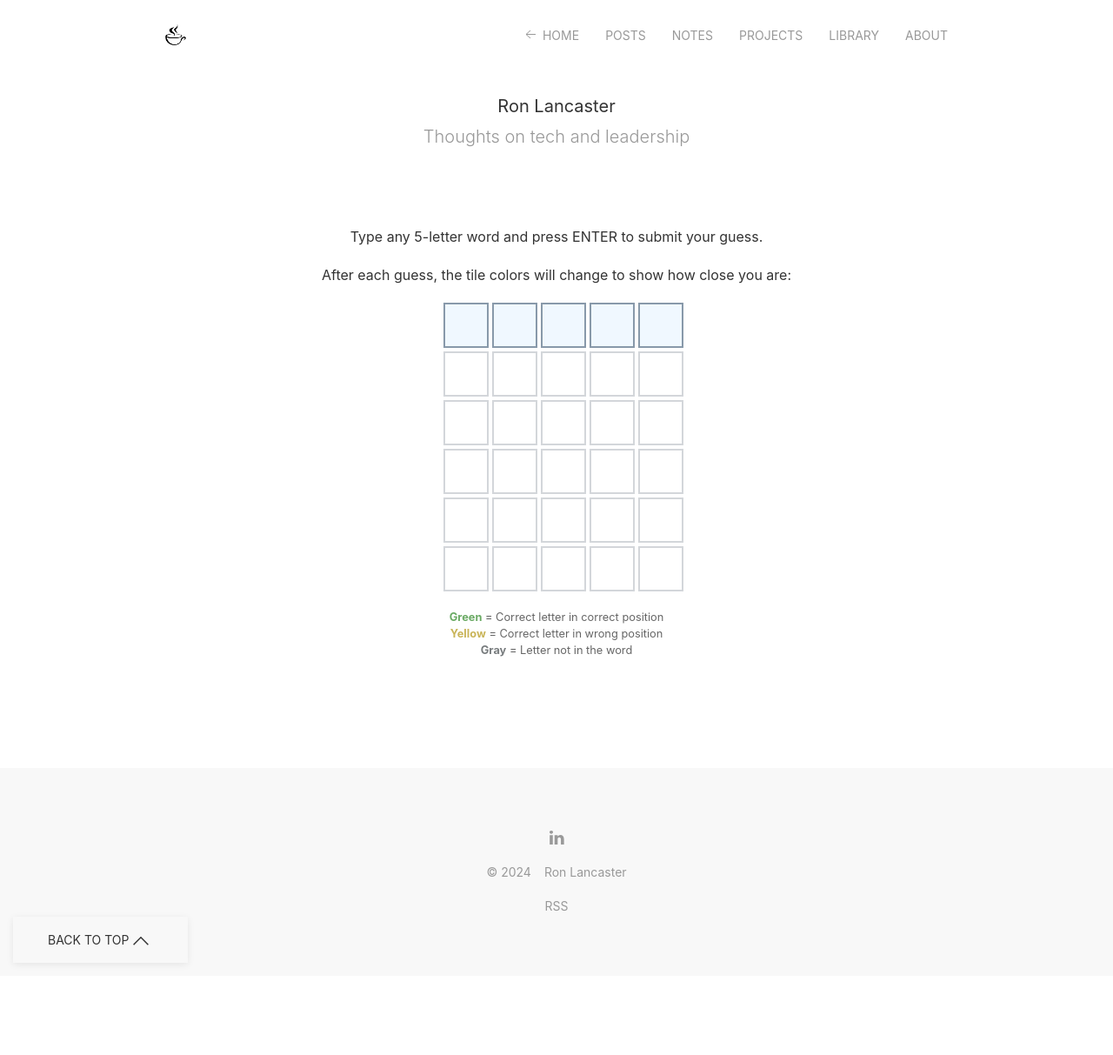
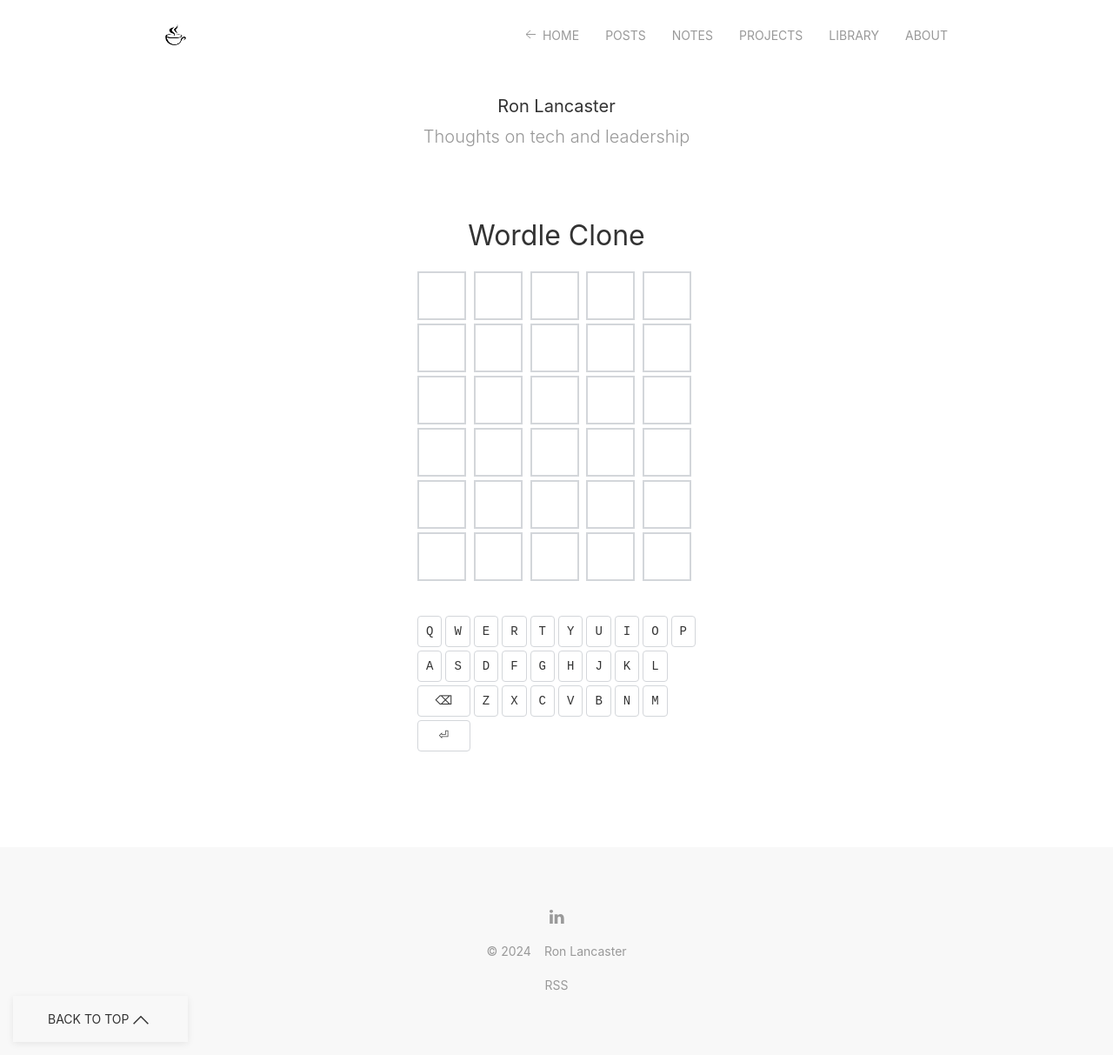
Before and after one commit to nyvyn/nyvyn.github.io, a Jekyll site: the page built from _projects/wordle.markdown, in a window 1280 px wide. Shown: the whole page at 87% size. Built offline with Jekyll 4.4.1, drawn with Linux system fonts in a browser that asks for light colours; nearby versions of some CDN libraries; before the commit the page ends 1122 px from its top, so only the background shows below that; some of the changed lines change nothing that is shown.

Commit message:
refactor: simplify and enhance Wordle clone UI and game logic in markdown file

```diff
--- a/_projects/wordle.markdown
+++ b/_projects/wordle.markdown
@@ -1,198 +1,130 @@
 ---
 layout: project
-title: Wordle Clone
-description: Guess the 5‑letter word in 6 tries
+title: Wordle Clone
+description: Guess the 5‑letter word in 6 tries
 date: 2025-04-20
 ---
 
-<div style="text-align:center;margin:20px 0;">
-  <p>Type any 5-letter word and press ENTER to submit your guess.</p>
-  <p>After each guess, the tile colors will change to show how close you are:</p>
-</div>
-
-<div style="display:flex;justify-content:center;margin:20px 0;">
+<div id="game">
+  <h2>Wordle Clone</h2>
   <div id="board"></div>
-</div>
-
-<div style="text-align:center;margin:10px 0;">
-  <span id="message"></span>
-</div>
-
-<div style="text-align:center;margin:15px 0;font-size:0.8rem;color:#666;">
-  <div><span style="color:#6aaa64;font-weight:bold;">Green</span> = Correct letter in correct position</div>
-  <div><span style="color:#c9b458;font-weight:bold;">Yellow</span> = Correct letter in wrong position</div>
-  <div><span style="color:#787c7e;font-weight:bold;">Gray</span> = Letter not in the word</div>
+  <div id="message"></div>
+  <div id="keys"></div>
 </div>
 
 <style>
-  #board {display:grid;grid-template-rows:repeat(6,1fr);gap:4px;width:260px}
-  .row   {display:grid;grid-template-columns:repeat(5,1fr);gap:4px}
-  .tile  {width:48px;height:48px;border:2px solid #d3d6da;
-          display:flex;align-items:center;justify-content:center;
-          font:20px/1 monospace;text-transform:uppercase;
-          background-color:#fff;color:#000}
-  .active-row .tile {border:2px solid #8899aa; background-color:#f0f8ff;}
-  .correct   {background:#6aaa64;color:#fff;border:none}
-  .present   {background:#c9b458;color:#fff;border:none}
-  .absent    {background:#787c7e;color:#fff;border:none}
+  *,*::before,*::after{box-sizing:border-box}
+  body{font-family:-apple-system,BlinkMacSystemFont,Segoe UI,Roboto,Oxygen,Ubuntu,Helvetica,Arial,sans-serif}
+  #game{max-width:320px;margin:0 auto;text-align:center}
+  h2{margin:10px 0 20px}
+
+  /* board */
+  #board{display:grid;grid-template-rows:repeat(6,1fr);gap:4px;margin-bottom:12px}
+  .row{display:grid;grid-template-columns:repeat(5,1fr);gap:4px}
+  .tile{width:56px;height:56px;border:2px solid #d3d6da;font:24px/1 monospace;
+        display:flex;align-items:center;justify-content:center;text-transform:uppercase}
+  .correct{background:#6aaa64;color:#fff;border:none}
+  .present{background:#c9b458;color:#fff;border:none}
+  .absent {background:#787c7e;color:#fff;border:none}
+  .flip{animation:flip .4s ease forwards}
+
+  @keyframes flip{
+    0%{transform:rotateX(0)}
+    50%{transform:rotateX(90deg)}
+    100%{transform:rotateX(0)}
+  }
+
+  /* keyboard */
+  #keys{display:grid;grid-template-columns:repeat(10,1fr);gap:4px}
+  .key{padding:10px 0;border:1px solid #d3d6da;border-radius:4px;cursor:pointer;
+       font:14px/1 monospace;text-transform:uppercase;user-select:none}
+  .key.wide{grid-column:span 2}
+  .key.correct,.key.present,.key.absent{color:#fff;border:none}
+  .key.correct{background:#6aaa64}
+  .key.present{background:#c9b458}
+  .key.absent {background:#787c7e}
+
+  /* message */
+  #message{height:22px;font-size:.9rem;color:#333;margin-bottom:6px}
 </style>
 
 <script>
-  // --- config ----------------------------------------------------
-  const WORDS = ["apple","grape","melon","berry","peach","mango","lemon","plums",
-                "about","above","actor","acute","admit","adopt","adore","adult",
-                "after","again","agent","agree","ahead","alarm","album","alert",
-                "align","allow","alone","along","alter","among","anger","angle",
-                "angry","ankle","apart","aptly","arise","armor","array","arrow",
-                "asset","avoid","award","aware","awful","bagel","baker","banks",
-                "basic","basis","beach","began","begin","begun","being","below",
-                "birch","birth","black","blade","blame","blank","blast","blaze",
-                "bleak","bless","blind","blink","block","blood","bloom","blues",
-                "bluff","blunt","blush","board","boast","bones","boost","booth",
-                "boots","bored","bound","brace","brain","brake","brand","brave",
-                "bread","break","breed","bribe","brick","bride","brief","bring",
-                "brink","brisk","broad","broke","brook","broom","brown","brush",
-                "build","built","bulge","bunch","burst","cabin","cable","camel",
-                "canal","candy","canon","cards","cargo","carry","carve","cases",
-                "catch","cause","cedar","chain","chair","chalk","charm","chart",
-                "chase","cheap","check","chest","chief","child","chill","choir",
-                "chord","chuck","cider","cigar","civil","claim","clamp","clasp",
-                "class","clean","clear","clerk","click","cliff","climb","clock",
-                "close","cloth","cloud","clove","clown","coast","count","craft",
-                "crane","crash","crawl","crazy","cream","creed","creek","crest",
-                "cried","cross","crowd","crown","crude","cruel","crush","crust",
-                "dance","dared","dated","dawn","deals","dealt","death","debit",
-                "debug","debut","decal","decay","decor","decoy","delay","denim",
-                "dense","depth","derby","deter","detox","diary","digit","diner",
-                "dirty","disco","ditch","diver","dizzy","dodge","dogma","doing",
-                "donor","dopey","doubt","dough","drank","drawl","drawn","dread",
-                "dream","dress","drift","drill","drink","drive","drone","droop",
-                "drove","drown","drum","drunk","dryer","dryly","dummy","dumpy",
-                "dusty","dutch","dwarf","dwell","eager","eagle","early","earth",
-                "eight","elbow","elder","elect","ember","empty","enact","ended",
-                "endow","enemy","enjoy","enter","entry","equal","erase","erect",
-                "error","essay","ether","ethic","event","every","evoke","exact",
-                "exalt","excel","exert","exile","exist","expel","extra","fable",
-                "faced","faces","facts","faded","fails","faint","fairy","faith",
-                "false","fancy","fares","farms","fatal","fatty","fault","favor",
-                "feast","feebl","feeds","feels","fence","feral","ferry","fetch",
-                "fever","fiber","field","fiery","fifth","fifty","fight","final",
-                "first","fizzy","flake","flame","flank","flash","flask","fleet",
-                "flesh","flick","flint","float","flock","flood","floor","flora",
-                "floss","flour","flown","fluid","fluke","flush","flute","foamy",
-                "focus","foggy","folio","force","forge","forms","forth","forty",
-                "forum","found","frame","frank","fraud","freak","fresh","front",
-                "frost","frown","froze","fruit","fudge","funny","furry","fuzzy",
-                "giant","given","giver","glade","gleam","glide","gloat","gloom",
-                "glory","glove","glued","going","goods","goose","gorge","grace",
-                "grade","graft","grain","grand","grant","grape","graph","grasp",
-                "grass","grave","great","greed","green","greet","grief","grill",
-                "grime","grind","groan","groom","gross","group","grove","growl",
-                "grown","guard","guess","guest","guide","guild","guilt","habit",
-                "hairs","hairy","halls","hands","handy","hangs","happy","hardy",
-                "harsh","haste","hasty","hatch","hated","haunt","haven","havoc",
-                "heads","heard","heart","heavy","hedge","hefty","hello","helps",
-                "hence","herbs","heron","hinge","hints","hired","hoist","holds",
-                "holes","holly","homer","homes","honey","honor","hooks","hoped",
-                "hopes","horns","horse","hotel","hours","house","hover","human",
-                "humid","humor","hurry","hurts","husks","husky","hydro","ideal",
-                "ideas","idiot","igloo","image","inbox","incur","index","inept",
-                "inert","infer","inlet","inner","input","inset","intel","inter",
-                "issue","ivory","jaunt","jeans","jelly","jewel","joins","joint",
-                "joker","jolly","joust","judge","juice","juicy","jumbo","jumpy",
-                "junky","karat","keeps","kicks","kills","kinds","kings","kitty",
-                "knack","knave","knead","kneel","knelt","knife","knock","knots",
-                "known","label","lacks","lakes","lamps","lands","lanes","lapel",
-                "lapse","large","laser","lasso","lasts","later","laugh","layer",
-                "leads","leaks","learn","lease","leash","least","leave","ledge",
-                "leech","legal","lemon","level","lever","light","liked","likes",
-                "limbo","limbs","limit","lined","linen","liner","lines","lion",
-                "lipid","liver","livid","llama","loads","loamy","loans","lobby",
-                "local","locks","lodge","lofty","logic","loops","loose","lords",
-                "lorry","loser","loses","lotte"];
-  const TARGET = WORDS[Math.floor(Math.random()*WORDS.length)];
-  const ROWS = 6, COLS = 5;
-  // ---------------------------------------------------------------
+const WORDS=["apple","grape","melon","berry","peach","mango","lemon","plums"]; // trim for brevity
+const TARGET=WORDS[Math.floor(Math.random()*WORDS.length)];
+const ROWS=6,COLS=5;
 
-  const board = document.getElementById('board');
-  const msg   = document.getElementById('message');
-  let currentRow = 0, currentCol = 0, grid = [];
-  let rowElements = [];
+const board=document.getElementById('board');
+const msg  =document.getElementById('message');
+const keys =document.getElementById('keys');
+const KEY_ROWS=["qwertyuiop","asdfghjkl","⌫zxcvbnm⏎"];
 
-  // build board
-  for (let r = 0; r < ROWS; r++) {
-    const row = document.createElement('div');
-    row.className = 'row';
-    rowElements.push(row);
-    grid[r] = [];
-    for (let c = 0; c < COLS; c++) {
-      const tile = document.createElement('div');
-      tile.className = 'tile';
-      row.appendChild(tile);
-      grid[r][c] = tile;
-    }
-    board.appendChild(row);
+let curRow=0,curCol=0,grid=[],rows=[];
+
+/* build board */
+for(let r=0;r<ROWS;r++){
+  const row=document.createElement('div');row.className='row';rows.push(row);grid[r]=[];
+  for(let c=0;c<COLS;c++){
+    const t=document.createElement('div');t.className='tile';row.appendChild(t);grid[r][c]=t;
   }
+  board.appendChild(row);
+}
 
-  // Set the first row as active
-  rowElements[0].classList.add('active-row');
+/* build keyboard */
+KEY_ROWS.forEach(r=>{
+  [...r].forEach(ch=>{
+    const btn=document.createElement('div');
+    btn.className='key'+(ch==='⌫'||ch==='⏎'?' wide':'');
+    btn.textContent=ch;
+    btn.onclick=()=>handleKey(ch);
+    keys.appendChild(btn);
+  });
+});
 
-  function showMessage(text) {
-    msg.textContent = text;
-    setTimeout(() => msg.textContent = '', 1500);
+document.addEventListener('keydown',e=>handleKey(e.key));
+
+function handleKey(k){
+  if(curRow>=ROWS)return;
+  const key=k.toLowerCase();
+
+  if(key==='backspace'||key==='⌫'){
+    if(curCol>0){curCol--;grid[curRow][curCol].textContent='';}
+    return;
   }
+  if(key==='enter'||key==='⏎'){
+    if(curCol!==COLS){show('5 letters');return;}
+    const guess=rows[curRow].innerText.toLowerCase();
+    if(!WORDS.includes(guess)){show('not in list');return;}
+    evaluate(guess);curRow++;curCol=0;
+    if(guess===TARGET){show('You win!');curRow=ROWS;return;}
+    if(curRow===ROWS)show(`Answer: ${TARGET.toUpperCase()}`);
+    return;
+  }
+  if(/^[a-z]$/.test(key)&&curCol<COLS){
+    grid[curRow][curCol].textContent=key;curCol++;
+  }
+}
 
-  function evaluateRow(guess) {
-    const freq = {};
-    for (const ch of TARGET) freq[ch] = (freq[ch] || 0) + 1;
+function evaluate(g){
+  const freq={};[...TARGET].forEach(ch=>freq[ch]=(freq[ch]||0)+1);
+  [...grid[curRow]].forEach((tile,i)=>{
+    setTimeout(()=>tile.classList.add('flip'),i*100);
+    const ch=g[i];
+    if(ch===TARGET[i]){paint(tile,'correct');freq[ch]--;}
+  });
+  [...grid[curRow]].forEach((tile,i)=>{
+    const ch=g[i];
+    if(tile.classList.contains('correct')){tintKey(ch,'correct');return;}
+    if(freq[ch]>0){paint(tile,'present');freq[ch]--;tintKey(ch,'present');}
+    else{paint(tile,'absent');tintKey(ch,'absent');}
+  });
+}
 
-    // first pass – correct
-    for (let i = 0; i < COLS; i++) {
-      const tile = grid[currentRow][i];
-      if (guess[i] === TARGET[i]) {
-        tile.classList.add('correct');
-        freq[guess[i]]--;
-      }
-    }
-    // second pass – present / absent
-    for (let i = 0; i < COLS; i++) {
-      const tile = grid[currentRow][i];
-      if (tile.classList.contains('correct')) continue;
-      const ch = guess[i];
-      if (freq[ch] > 0) {
-        tile.classList.add('present');
-        freq[ch]--;
-      } else {
-        tile.classList.add('absent');
-      }
-    }
-  }
-
-  document.addEventListener('keydown', (e) => {
-    if (currentRow >= ROWS) return; // game over
-    const key = e.key.toLowerCase();
-
-    if (key === 'backspace' && currentCol > 0) {
-      currentCol--;
-      grid[currentRow][currentCol].textContent = '';
-      return;
-    }
-
-    if (key === 'enter') {
-      if (currentCol !== COLS) { showMessage('5 letters'); return; }
-      const guess = Array.from(grid[currentRow]).map(t => t.textContent.toLowerCase()).join('');
-      if (!WORDS.includes(guess)) { showMessage('not in list'); return; }
-
-      evaluateRow(guess);
-      if (guess === TARGET) { showMessage('You win!'); currentRow = ROWS; return; }
-      currentRow++; currentCol = 0;
-      if (currentRow === ROWS) { showMessage(`Answer: ${TARGET.toUpperCase()}`); }
-      return;
-    }
-
-    if (/^[a-z]$/.test(key) && currentCol < COLS) {
-      grid[currentRow][currentCol].textContent = key;
-      currentCol++;
-    }
-  });
+function paint(t,cls){setTimeout(()=>t.classList.add(cls),300);}
+function tintKey(ch,state){
+  const btn=[...keys.children].find(b=>b.textContent===ch);
+  if(!btn||btn.classList.contains('correct'))return;
+  if(state==='correct'||(state==='present'&&!btn.classList.contains('present')))
+    btn.className='key '+state;
+}
+function show(t){msg.textContent=t;setTimeout(()=>msg.textContent='',1500);}
 </script>
```
